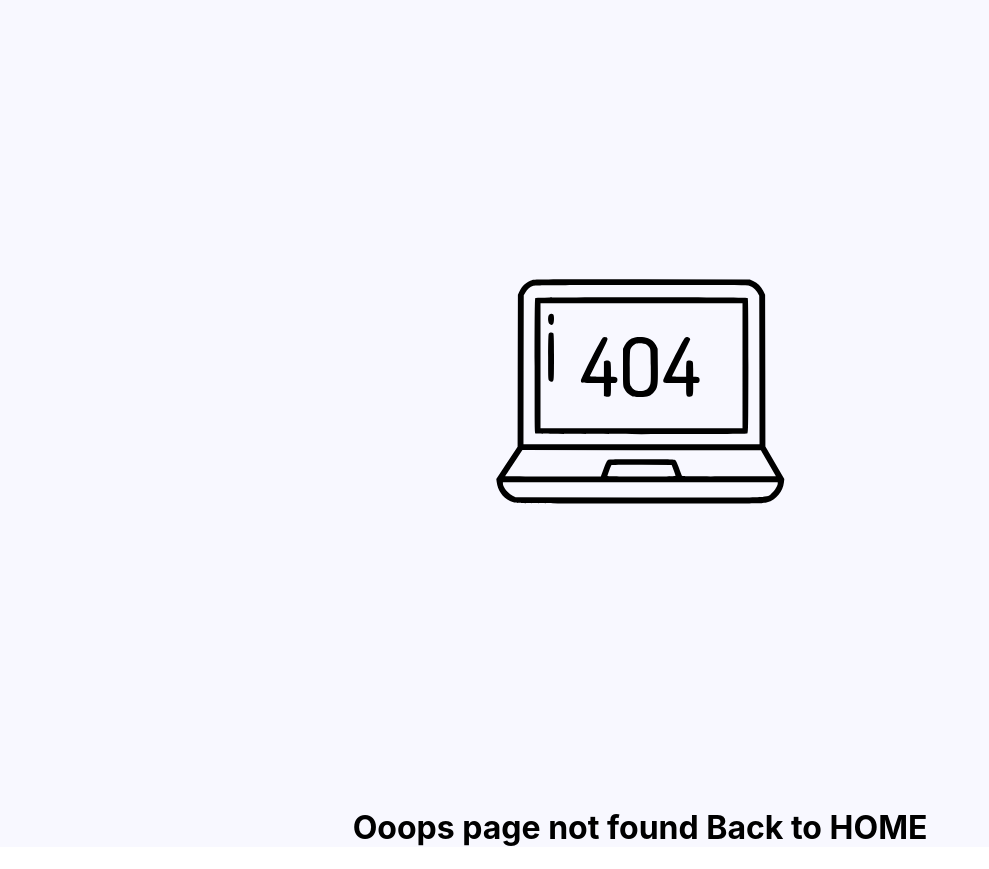
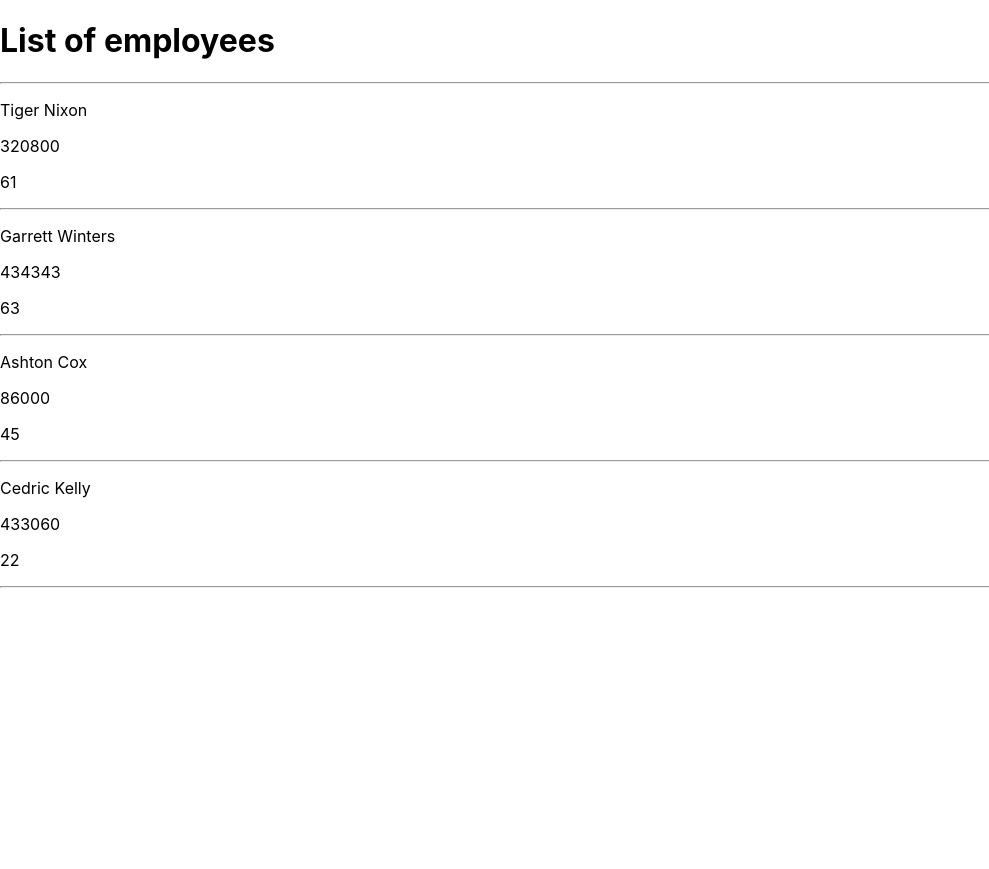
Before and after one commit to chowdhuryy-ifty/nextJS-from-codeevolution, a Next.js app: page /employees in a window 1280 px wide. Before the commit this address had no page. Shown: the whole page, without its empty margins (0-989 px from the left). After the commit the page ends 800 px from the top, so only its background shows below. Built offline with nearby package versions, Linux system fonts and the light colour scheme; data requests are answered from the project's data file.

Commit message:
server side rendered

```diff
--- /dev/null
+++ b/db.json
@@ -0,0 +1,32 @@
+{
+  "employee": [
+    {
+      "id": "1",
+      "employee_name": "Tiger Nixon",
+      "employee_salary": "320800",
+      "employee_age": "61",
+      "profile_image": "default_profile.png"
+    },
+    {
+      "id": "2",
+      "employee_name": "Garrett Winters",
+      "employee_salary": "434343",
+      "employee_age": "63",
+      "profile_image": "default_profile.png"
+    },
+    {
+      "id": "3",
+      "employee_name": "Ashton Cox",
+      "employee_salary": "86000",
+      "employee_age": "45",
+      "profile_image": "default_profile.png"
+    },
+    {
+      "id": "4",
+      "employee_name": "Cedric Kelly",
+      "employee_salary": "433060",
+      "employee_age": "22",
+      "profile_image": "default_profile.png"
+    }
+  ]
+}
--- a/package.json
+++ b/package.json
@@ -9,6 +9,7 @@
     "lint": "next lint"
   },
   "dependencies": {
+    "json-server": "^0.17.1",
     "next": "13.0.2",
     "react": "18.2.0",
     "react-dom": "18.2.0"
--- /dev/null
+++ b/pages/employees/index.js
@@ -0,0 +1,30 @@
+export default function EmployeeList({employees}) {
+
+    return (
+        <div>
+            <h1>List of employees</h1>
+            <hr/>
+            {employees.map(employee => {
+                return (
+                    <div key={employee.id}>
+                        <p>{employee.employee_name}</p>
+                        <p>{employee.employee_salary}</p>
+                        <p>{employee.employee_age}</p>
+                        <hr/>
+                    </div>
+                )
+            })}
+        </div>
+    )
+}
+
+export async function getServerSideProps() {
+    const response = await fetch(`http://localhost:4000/employee`)
+    const data = await response.json()
+
+    return {
+        props: {
+            employees: data,
+        },
+    }
+}
--- a/pages/posts/index.js
+++ b/pages/posts/index.js
@@ -28,7 +28,7 @@ export async function getStaticProps() {
 
     return {
         props: {
-            posts: data.slice(0, 10)
+            posts: data,
         }
     }
 }
```
Also changed, not shown: pages/posts/[postId].js (+27 -8 lines), 1 other file (tests, documents, lock files or other folders).
